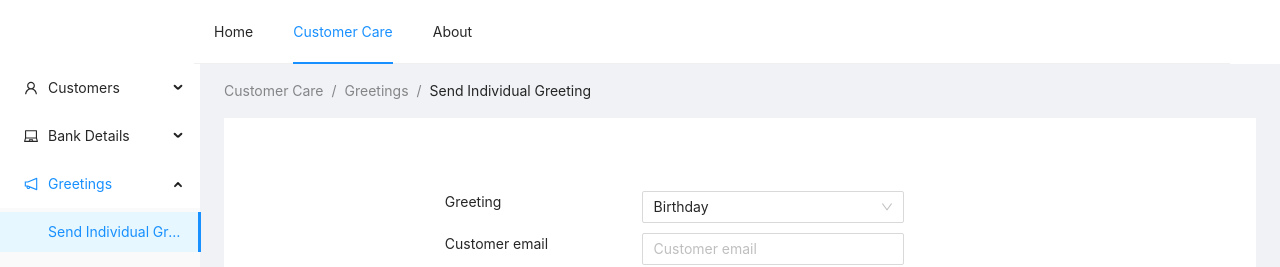
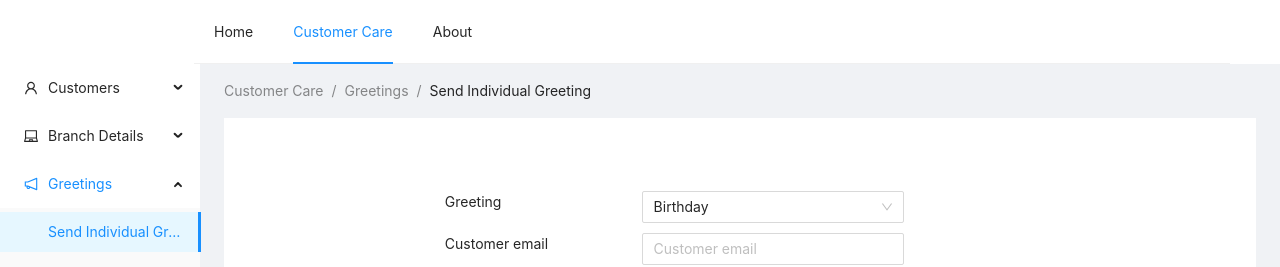
Before and after one commit to sapuDev/com-poc, a React (Create React App) app in the folder frontend/: page / in a window 1280 px wide. Shown: the top 267 px of the page. Built offline with nearby package versions, Linux system fonts and the light colour scheme.

Commit message:
change title

```diff
--- a/frontend/src/components/constants.js
+++ b/frontend/src/components/constants.js
@@ -11,12 +11,12 @@ export const MENU_MAP = [
     },
     {
         key: "5",
-        sub: "Bank Details",
+        sub: "Branch Details",
         title: "Update Branchs",
     },
     {
         key: "6",
-        sub: "Bank Details",
+        sub: "Branch Details",
         title: "Branck List",
     },
     {
--- a/frontend/src/components/navigation.js
+++ b/frontend/src/components/navigation.js
@@ -64,14 +64,14 @@ let LayoutComponent = (props) => {
                                 List
                             </Menu.Item>
                         </SubMenu>
-                        <SubMenu key="sub2" icon={<LaptopOutlined />} title="Bank Details">
+                        <SubMenu key="sub2" icon={<LaptopOutlined />} title="Branch Details">
                             <Menu.Item
                                 key="5"
                                 onClick={() => {
                                     setSMenuItem("5");
                                 }}
                             >
-                                Update Branchs
+                                Update
                             </Menu.Item>
                             <Menu.Item
                                 key="6"
@@ -79,7 +79,7 @@ let LayoutComponent = (props) => {
                                     setSMenuItem("6");
                                 }}
                             >
-                                Brank List
+                                Branch List
                             </Menu.Item>
                         </SubMenu>
                         <SubMenu key="sub3" icon={<NotificationOutlined />} title="Greetings">
```
